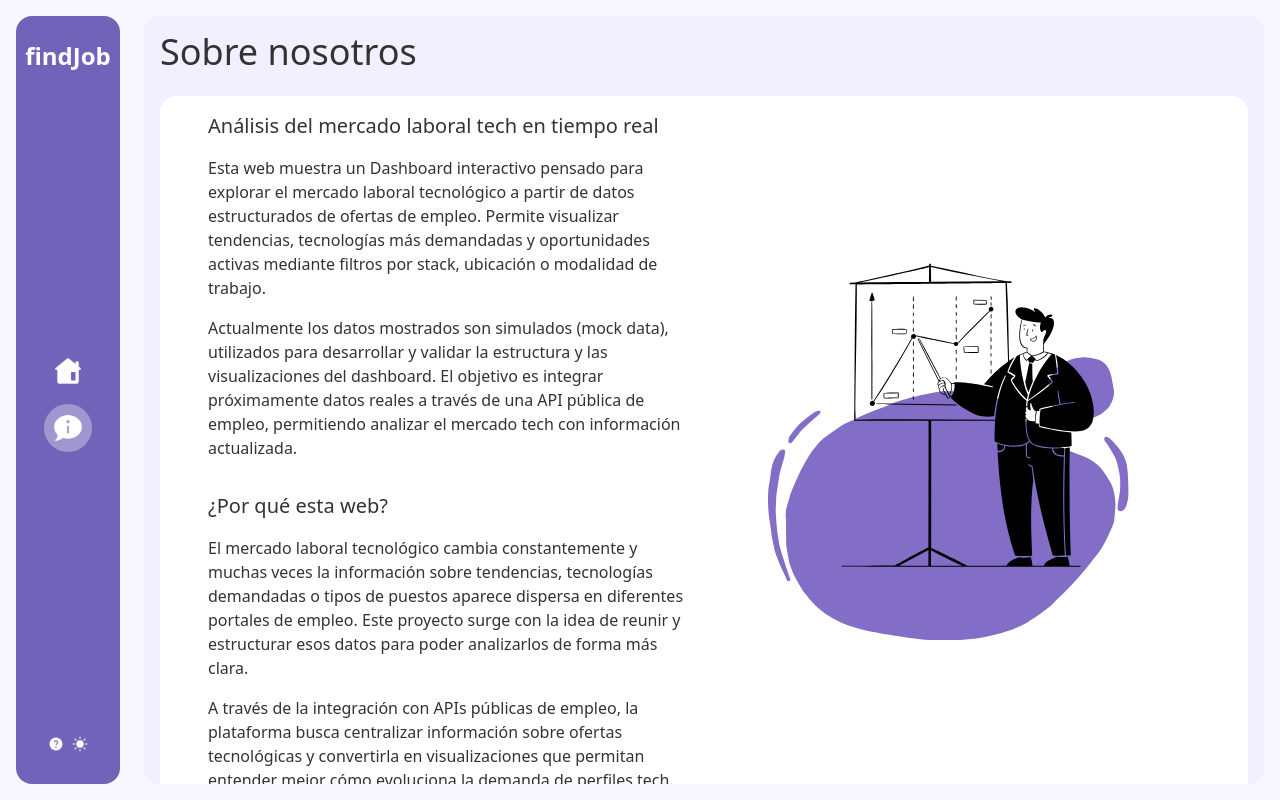
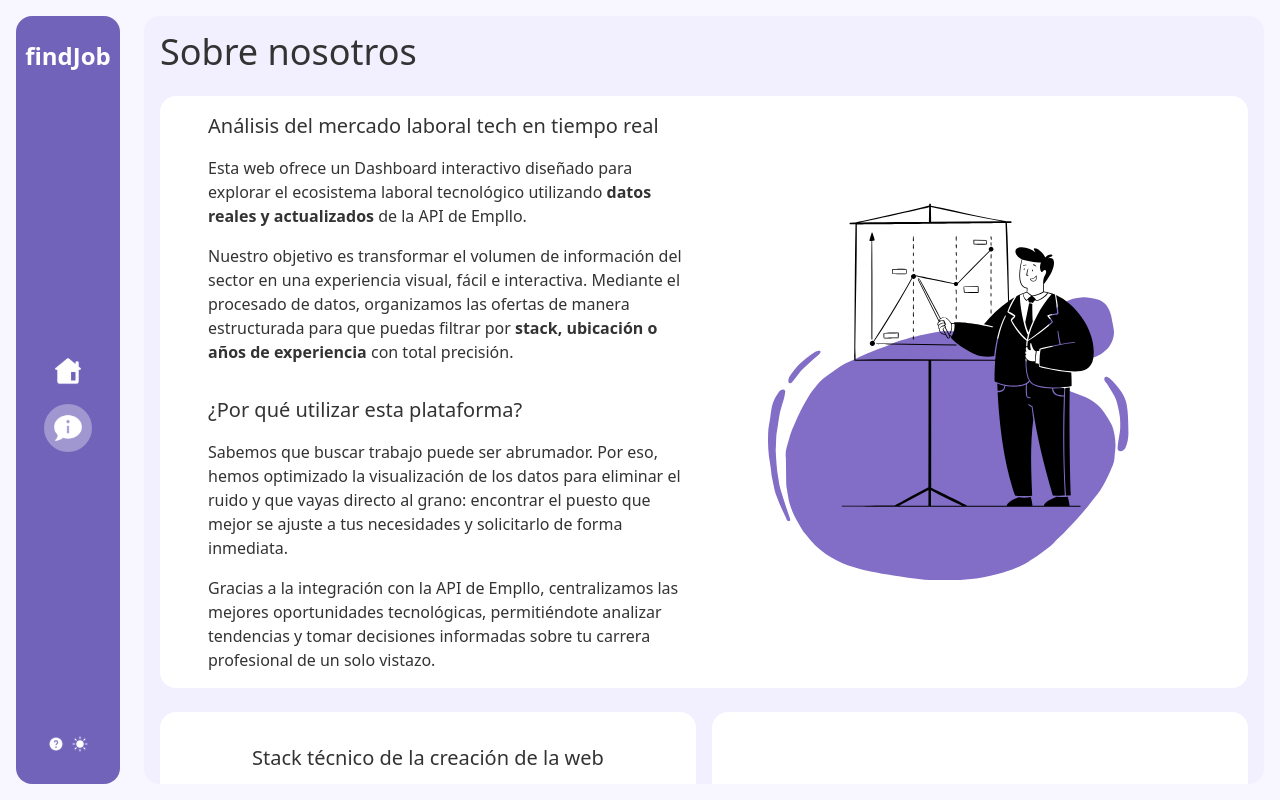
Before and after one commit to JaumeEsquerdo/dashboard-findJob, a Next.js app in the folder job-dashboard/: page /sobre-nosotros in a window 1280 px wide. Built offline with nearby package versions, Linux system fonts and the light colour scheme.

Commit message:
arreglar logica de mostrar btn de cargar más y ajustarlo con el btn de ayuda

```diff
--- a/job-dashboard/src/app/sobre-nosotros/page.tsx
+++ b/job-dashboard/src/app/sobre-nosotros/page.tsx
@@ -38,8 +38,8 @@ const About = () => {
 
                 <div className="flex flex-col gap-4 justify-center items-center lg:items-start p-4 lg:max-w-1/2">
                     <h2 className="text-center text-xl font-medium text-textColor lg:text-start">Análisis del mercado laboral tech en tiempo real</h2>
-                    <p>Esta web muestra un Dashboard interactivo pensado para explorar el mercado laboral tecnológico a partir de datos estructurados de ofertas de empleo. Permite visualizar tendencias, tecnologías más demandadas y oportunidades activas mediante filtros por stack, ubicación o modalidad de trabajo.</p>
-                    <p>Actualmente los datos mostrados son simulados (mock data), utilizados para desarrollar y validar la estructura y las visualizaciones del dashboard. El objetivo es integrar próximamente datos reales a través de una API pública de empleo, permitiendo analizar el mercado tech con información actualizada.</p>
+                    <p>Esta web ofrece un Dashboard interactivo diseñado para explorar el ecosistema laboral tecnológico utilizando <b>datos reales y actualizados</b> de la API de Empllo.</p>
+                    <p>Nuestro objetivo es transformar el volumen de información del sector en una experiencia visual, fácil e interactiva. Mediante el procesado de datos, organizamos las ofertas de manera estructurada para que puedas filtrar por <b>stack, ubicación o años de experiencia</b> con total precisión.</p>
                 </div>
 
                 <Image className="static m-auto lg:absolute lg:top-1/2 lg:right-20
@@ -47,9 +47,9 @@ const About = () => {
                           lg:w-80
                           xl:w-100 lg:h-auto" src={'/business-ilu.svg'} alt="Imagen de presentación" width={300} height={400} />
                 <div className="flex flex-col gap-4 justify-center items-center lg:items-start p-4 lg:max-w-1/2">
-                    <h3 className="text-xl font-medium text-textColor ">¿Por qué esta web?</h3>
-                    <p>El mercado laboral tecnológico cambia constantemente y muchas veces la información sobre tendencias, tecnologías demandadas o tipos de puestos aparece dispersa en diferentes portales de empleo. Este proyecto surge con la idea de reunir y estructurar esos datos para poder analizarlos de forma más clara.</p>
-                    <p>A través de la integración con APIs públicas de empleo, la plataforma busca centralizar información sobre ofertas tecnológicas y convertirla en visualizaciones que permitan entender mejor cómo evoluciona la demanda de perfiles tech.</p>
+                    <h3 className="text-xl font-medium text-textColor ">¿Por qué utilizar esta plataforma?</h3>
+                    <p>Sabemos que buscar trabajo puede ser abrumador. Por eso, hemos optimizado la visualización de los datos para eliminar el ruido y que vayas directo al grano: encontrar el puesto que mejor se ajuste a tus necesidades y solicitarlo de forma inmediata.</p>
+                    <p>Gracias a la integración con la API de Empllo, centralizamos las mejores oportunidades tecnológicas, permitiéndote analizar tendencias y tomar decisiones informadas sobre tu carrera profesional de un solo vistazo.</p>
                 </div>
             </motion.div>
 
--- a/job-dashboard/src/components/RenderJobs.tsx
+++ b/job-dashboard/src/components/RenderJobs.tsx
@@ -31,10 +31,10 @@ export const RenderJobs = ({ filteredJobs, setSelectedJob, setSidebarOpen, selec
 
     /*scroll directo  para el paso 4 */
     useEffect(() => {
-        if (activeStep === 4) {
+        if (activeStep === 4 && filteredJobs.length > 0) {
             btnRef.current?.scrollIntoView({ behavior: 'smooth' })
         }
-    }, [activeStep])
+    }, [activeStep, filteredJobs.length])
 
     return (
         <>
@@ -43,11 +43,14 @@ export const RenderJobs = ({ filteredJobs, setSelectedJob, setSidebarOpen, selec
                     <div className="absolute top-20 left-6 p-6 flex flex-col gap-2 bg-amber-50 w-80 shadow-lg rounded-2xl z-20 lg:top-12 lg:gap-4">
                         <p>Y aquí verás todos los trabajos, o los filtrados. Clicando puedes consultar más detalles y solicitar empleo en su página web donde se ha subido la candidatura.</p>
 
+                        {filteredJobs.length > 0 && (
                             <Button className="w-full" bgColor="bg-amber-100" onClick={() => {
                                 nextStep()
                                 setActiveStep(4)
                             }
-                        }>Siguiente paso</Button><Button className="w-full" bgColor="bg-amber-200" onClick={() => {
+                            }>Siguiente paso</Button>
+                        )}
+                        <Button className="w-full" bgColor="bg-amber-200" onClick={() => {
                             endGuide()
                             setActiveStep(0)
                         }}>Cerrar</Button>
@@ -95,6 +98,7 @@ export const RenderJobs = ({ filteredJobs, setSelectedJob, setSidebarOpen, selec
                             )}
                         </tbody>
                     </table>
+                    {filteredJobs.length > 0 && (
                         <div ref={btnRef} className={`relative flex justify-center my-8 ${step === 4 ? "pb-62" : ""}`}>
                             {step === 4 && (
                                 <div className="absolute top-20 left-1/2 -translate-x-1/2 p-6 flex flex-col gap-2 bg-amber-50 w-80 shadow-lg rounded-2xl z-20 lg:top-14 lg:gap-4">
@@ -110,6 +114,7 @@ export const RenderJobs = ({ filteredJobs, setSelectedJob, setSidebarOpen, selec
                                 {loading ? 'Cargando...' : hasMore ? 'Cargar más' : 'No hay más'}
                             </Button>
                         </div>
+                    )}
                 </div>
             </motion.div>
         </>
--- a/job-dashboard/src/components/Sidebar.tsx
+++ b/job-dashboard/src/components/Sidebar.tsx
@@ -19,13 +19,13 @@ export const Sidebar = ({ sidebarOpen, setOpen, job }: sidebarProps) => {
             {/* overlay clicable para cerrar sidebar */}
             {sidebarOpen && (
                 <div
-                    className="fixed inset-0 bg-black/40 z-40 lg:hidden"
+                    className="fixed inset-0 bg-black/40 z-60 lg:hidden"
                     onClick={() => setOpen(false)}
                 />
             )}
             <aside
                 className={`
-        fixed top-0 right-0 h-full w-2/3 bg-white z-50 rounded-tl-2xl rounded-bl-2xl lg:rounded-2xl flex flex-col justify-start
+        fixed top-0 right-0 h-full w-2/3 bg-white z-70 rounded-tl-2xl rounded-bl-2xl lg:rounded-2xl flex flex-col justify-start
         transform transition-transform duration-300
         ${sidebarOpen ? 'translate-x-0' : 'translate-x-full'}
         lg:static lg:translate-x-0 lg:h-auto lg:w-80
```
Lines whose indentation alone changed are shown as unchanged.
